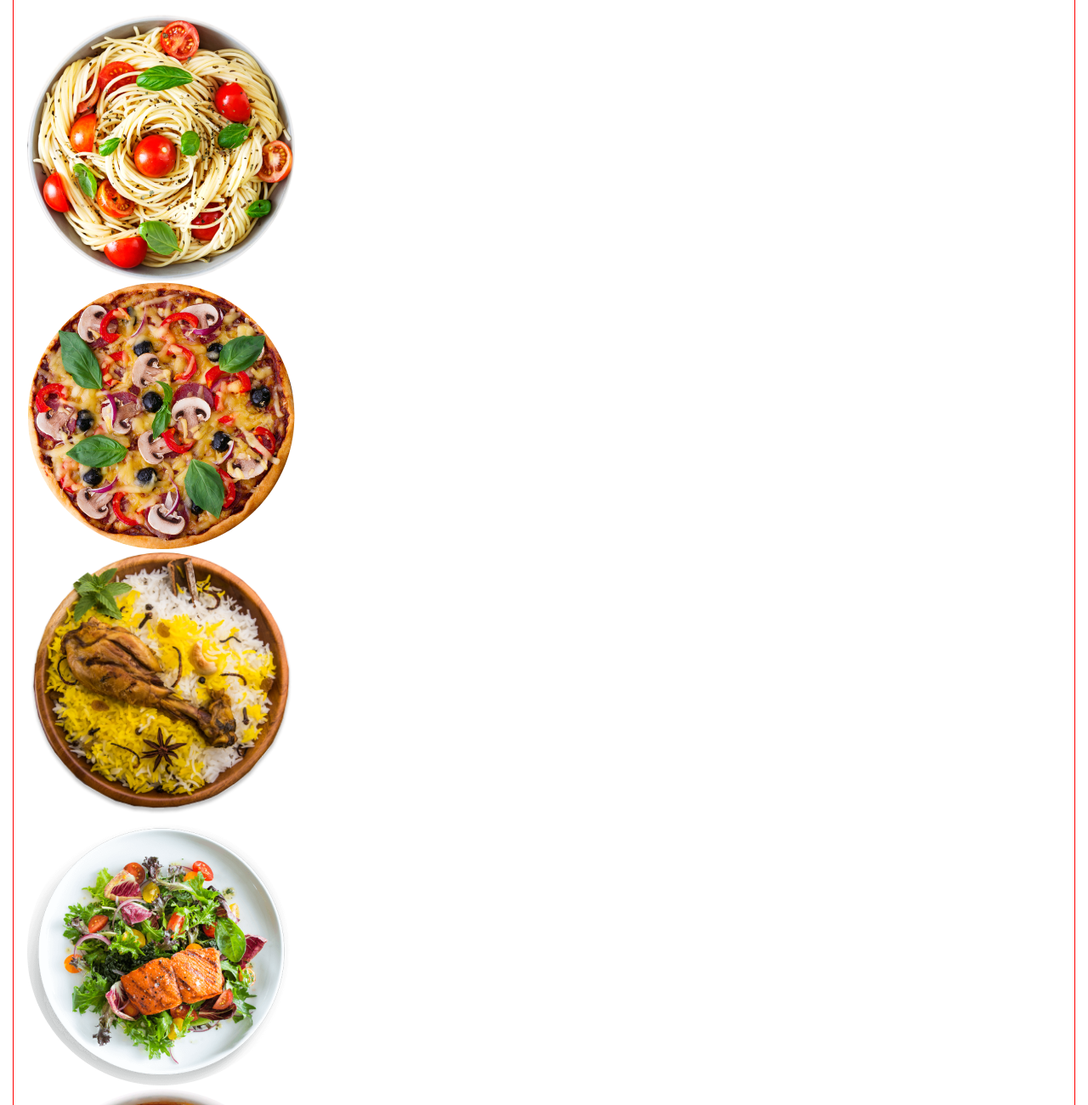
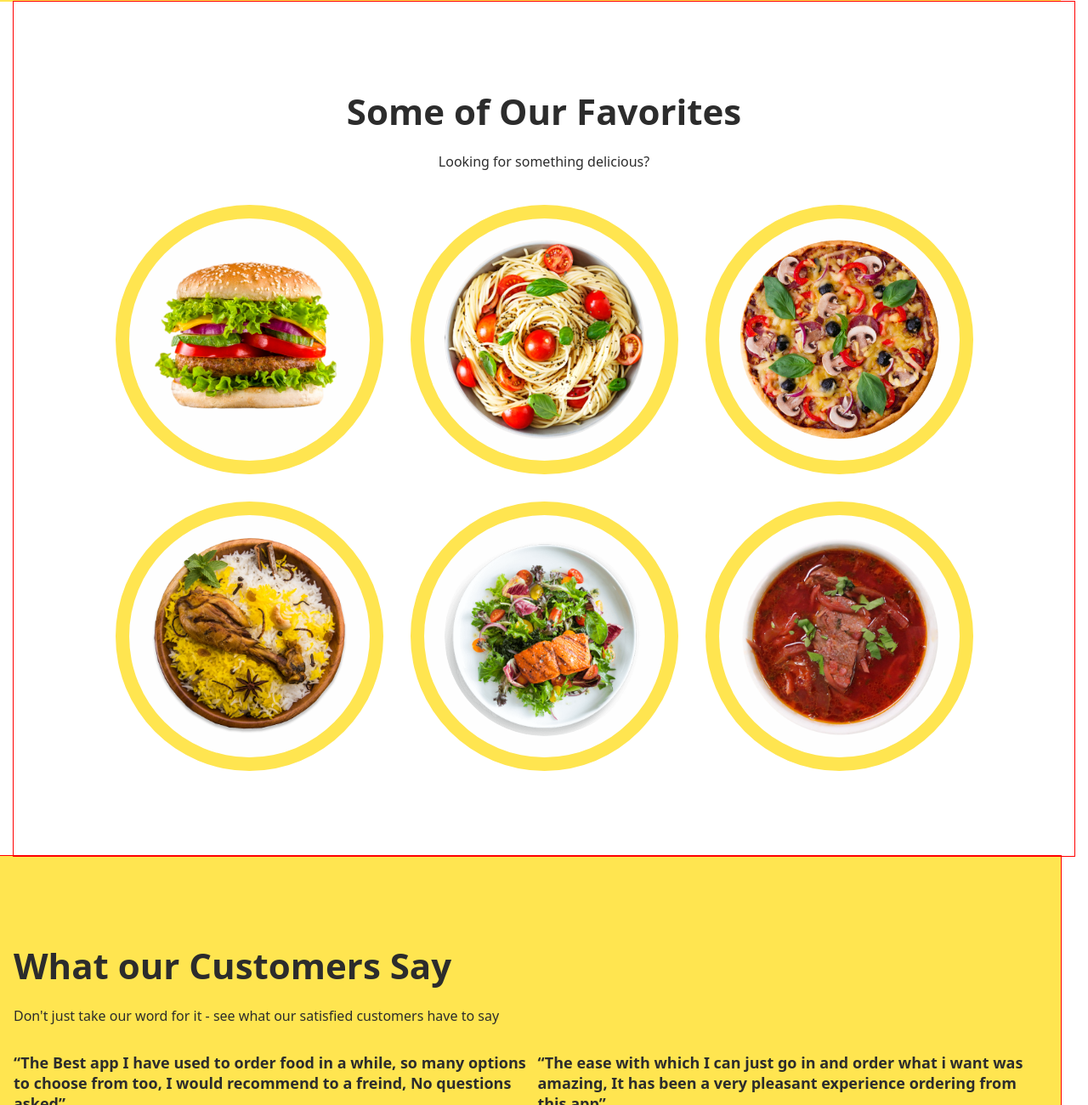
Before and after one commit to AnastasiaGOIT/my-foodsta, a plain HTML site: page index.html in a window 1280 px wide. Shown: the part 1500-2800 px from the top of the page at 85% size. Drawn offline with nearby package versions, Linux system fonts and the light colour scheme.

Commit message:
sections

```diff
--- a/css/styles.css
+++ b/css/styles.css
@@ -104,6 +104,7 @@ img {
   justify-content: space-between;
   align-items: center;
   padding-top: 14px;
+  height: 608px;
 }
 .hero-title {
   color: var(--black-color);
@@ -152,9 +153,15 @@ img {
 }
 /* --------Special--------- */
 .special-section {
+  background-image: url(../images/background-special.png);
+  background-repeat: no-repeat;
+  background-size: cover;
+  width: 1248px;
+  height: 824px;
 }
 .special-div {
   display: flex;
+  gap: 160px;
   padding-right: 51px;
   padding-bottom: 43px;
 }
@@ -216,3 +223,88 @@ img {
   padding: 10px 22px;
   margin-top: 32px;
 }
+/* --------favorites-------- */
+.container {
+}
+.favorites-section {
+}
+.favorites-div {
+  padding-top: 100px;
+  padding-bottom: 100px;
+}
+.favorites-title {
+  color: var(--black-color);
+  text-align: center;
+  font-size: 42px;
+  font-weight: 700;
+  line-height: normal;
+  margin-bottom: 20px;
+}
+.favorites-text {
+  color: var(--black-color);
+  text-align: center;
+  font-size: 16px;
+  line-height: normal;
+  margin-bottom: 40px;
+}
+.favorites-list {
+  display: flex;
+  flex-wrap: wrap;
+  justify-content: center;
+  align-items: center;
+  gap: 32px;
+}
+
+.favorites-item {
+}
+.favorites-img {
+  padding: 25px 24px;
+  border-radius: 50%;
+  border: 16px solid var(--yellow-main, #ffe550);
+  background: var(--white, #fefefe);
+}
+/*  -------customers---------- */
+
+.customers-section {
+  background-image: url(../images/background-customers.png);
+  width: 1248px;
+  height: 647px;
+}
+.customers-div {
+  padding-top: 100px;
+}
+.customers-title {
+  color: var(--black-color);
+  font-size: 42px;
+  font-weight: 700;
+  line-height: normal;
+  margin-bottom: 20px;
+}
+.customers-text {
+  color: var(--black-color);
+  font-size: 16px;
+  line-height: normal;
+  margin-bottom: 32px;
+}
+.customers-list {
+  display: flex;
+}
+.customers-item {
+}
+.customers-list-title {
+  color: var(--black-color);
+  font-size: 18px;
+  font-weight: 700;
+  line-height: normal;
+}
+.customers-list-subtitle {
+  color: var(--black-color);
+  font-size: 14px;
+  font-weight: 500;
+  line-height: 150%;
+}
+.customers-list-text {
+  color: var(--black-color);
+  font-size: 14px;
+  line-height: 150%;
+}
--- a/index.html
+++ b/index.html
@@ -134,7 +134,7 @@
                     ></use>
                   </svg>
                 </div>
-                <p class="special-list-subtitle">Fasest Delivery</p>
+                <p class="special-list-subtitle">Fastest Delivery</p>
                 <p class="special-list-text">
                   Our advanced logistics system and dedicated delivery partners
                   ensure that your meals are delivered to you within 30-minutes.
@@ -159,8 +159,8 @@
           </div>
         </div>
       </section>
-      <section class="container favorites">
-        <div class="container-favorites">
+      <section class="container favorites-section">
+        <div class="favorites-div">
           <h2 class="favorites-title">Some of Our Favorites</h2>
           <p class="favorites-text">Looking for something delicious?</p>
 
@@ -169,7 +169,7 @@
               <img
                 class="favorites-img"
                 src="./images/gamburger.png"
-                alt="gamburger"
+                alt="hamburger"
                 width="315"
                 height="315"
               />
@@ -215,10 +215,41 @@
               <img
                 class="favorites-img"
                 src="./images/borshch.png"
-                alt="borshch"
+                alt="soup"
                 width="315"
                 height="315"
               />
+            </li>
+          </ul>
+        </div>
+      </section>
+      <section class="customers-section">
+        <div class="container customers-div">
+          <h2 class="customers-title">What our Customers Say</h2>
+          <p class="customers-text">
+            Don't just take our word for it - see what our satisfied customers
+            have to say
+          </p>
+          <ul class="customers-list">
+            <li class="customers-item">
+              <p class="customers-list-title">
+                “The Best app I have used to order food in a while, so many
+                options to choose from too, I would recommend to a freind, No
+                questions asked”
+              </p>
+              <svg></svg>
+              <p class="customers-list-subtitle">Sumith Shah</p>
+              <p class="customers-list-text">Some Dude</p>
+            </li>
+            <li class="customers-item">
+              <p class="customers-list-title">
+                “The ease with which I can just go in and order what i want was
+                amazing, It has been a very pleasant experience ordering from
+                this app”
+              </p>
+              <svg></svg>
+              <p class="customers-list-subtitle">Sumith Shah</p>
+              <p class="customers-list-text">Some Dude</p>
             </li>
           </ul>
         </div>
```
Also changed, not shown: images/background-customers.png (added), package-lock.json (added).
